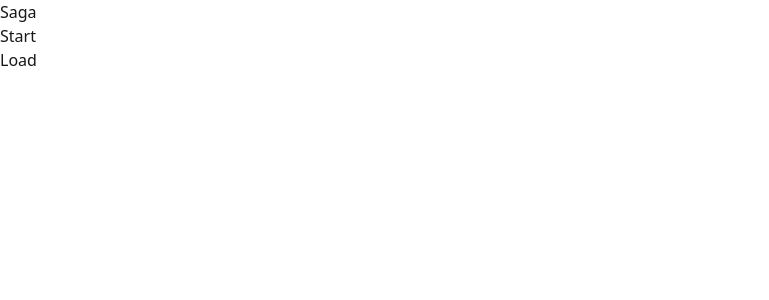
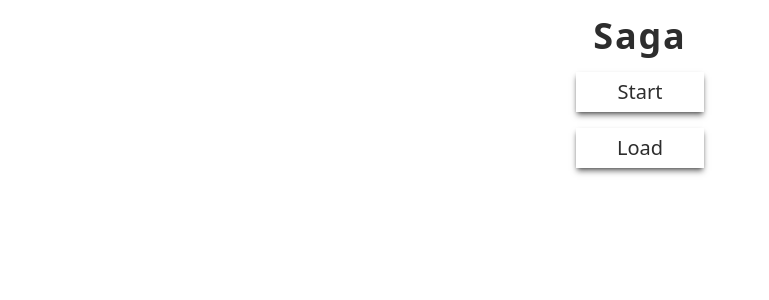
Before and after one commit to Ray-AS/saga, a Next.js app in the folder frontend/: page / in a window 1280 px wide. Shown: the top 300 px of the page, without its empty margins (0-769 px from the left). Built offline with nearby package versions, Linux system fonts and the light colour scheme.

Commit message:
feat: add basic styling for / route

```diff
--- a/frontend/app/globals.css
+++ b/frontend/app/globals.css
@@ -2,12 +2,12 @@
 
 :root {
   --background: #ffffff;
-  --foreground: #171717;
+  --foreground: #2d2d2d;
 }
 
 @media (prefers-color-scheme: dark) {
   :root {
-    --background: #0a0a0a;
+    --background: #212121;
     --foreground: #ededed;
   }
 }
--- a/frontend/app/layout.tsx
+++ b/frontend/app/layout.tsx
@@ -1,6 +1,7 @@
 import type { Metadata } from "next";
 import { Geist, Geist_Mono } from "next/font/google";
 import "./globals.css";
+import Link from "next/link";
 
 const geistSans = Geist({
   variable: "--font-geist-sans",
@@ -14,7 +15,7 @@ const geistMono = Geist_Mono({
 
 export const metadata: Metadata = {
   title: "Saga",
-  description: "An dynamic and interactive story game.s",
+  description: "A dynamic and interactive story game.",
 };
 
 export default function RootLayout({
@@ -27,6 +28,9 @@ export default function RootLayout({
       <body
         className={`${geistSans.variable} ${geistMono.variable} antialiased`}
       >
+        <header className="flex justify-center items-center text-4xl font-bold tracking-wider my-4">
+          <Link href="/">Saga</Link>
+        </header>
         {children}
       </body>
     </html>
--- a/frontend/app/page.tsx
+++ b/frontend/app/page.tsx
@@ -3,10 +3,9 @@ import { startGame } from "@/lib/start";
 
 export default function Home() {
   return (
-    <main>
-      <h1>Saga</h1>
+    <main className="flex flex-col justify-center items-center gap-4">
       <form action={startGame}>
-        <button type="submit">Start</button>
+        <button type="submit" className="w-32 h-10 text-xl cursor-pointer shadow-md shadow-black/50 active:translate-y-0.5 active:shadow-zinc-900">Start</button>
       </form>
       <LoadGameButton />
     </main>
--- a/frontend/components/LoadGameButton.tsx
+++ b/frontend/components/LoadGameButton.tsx
@@ -8,6 +8,7 @@ export default function LoadGameButton() {
   return (
     <button
       onClick={() => router.push("/game")}
+      className="w-32 h-10 text-xl cursor-pointer shadow-md shadow-black/50 active:translate-y-0.5 active:shadow-zinc-900"
     >
       Load
     </button>
```
